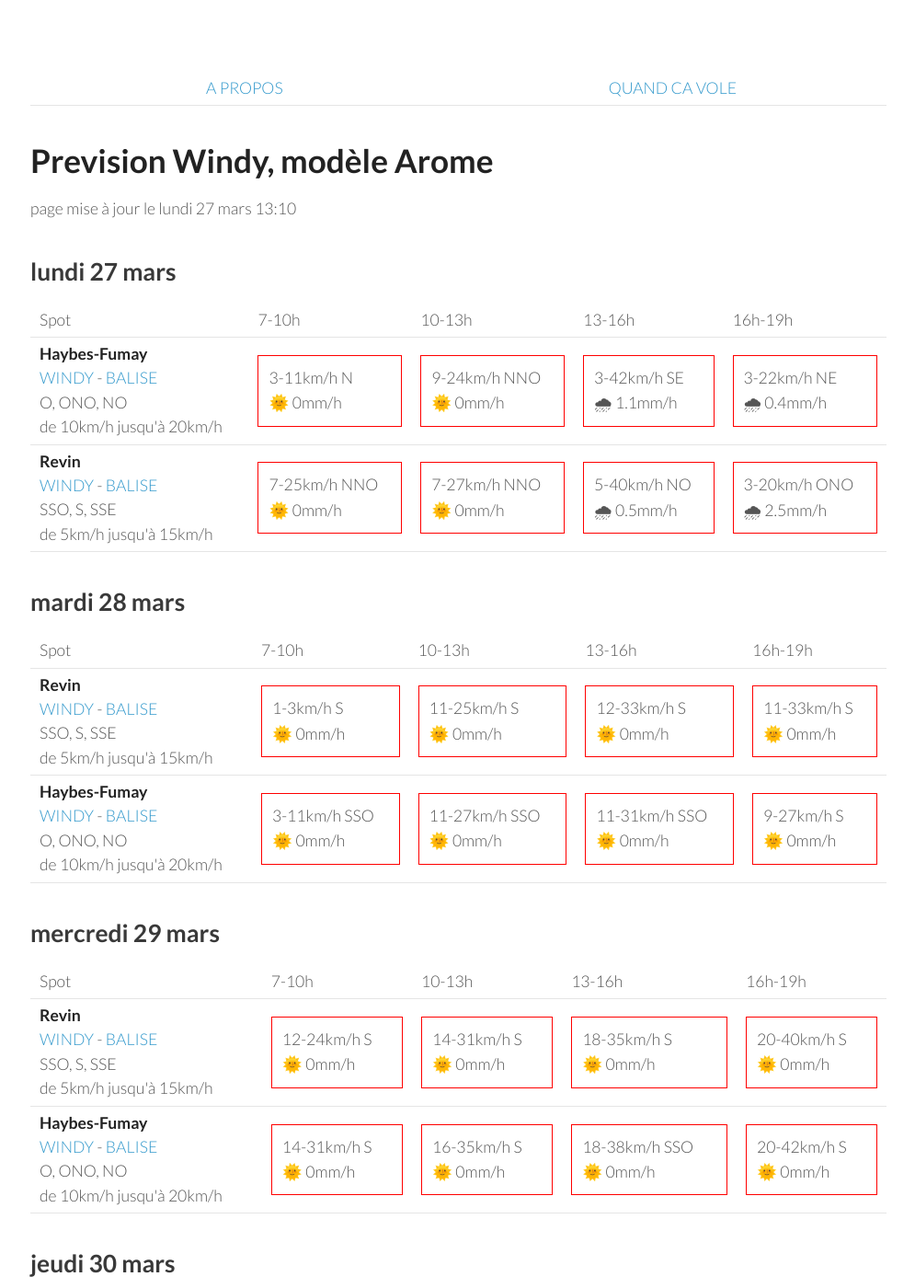
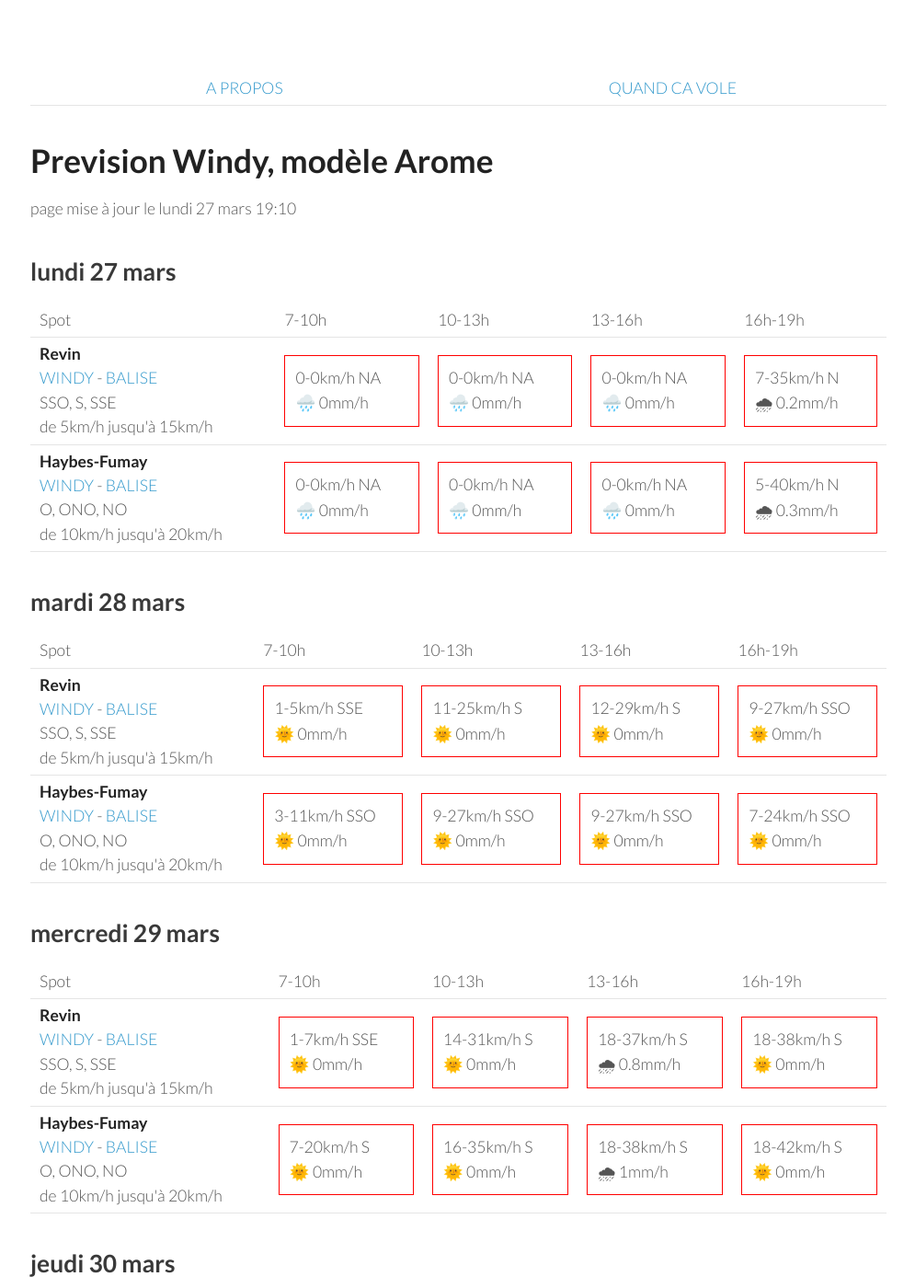
Before and after one commit to parapente-dans-le-nord/parapente-dans-le-nord.github.io, a Jekyll site: the page built from ardennes.markdown, in a window 1280 px wide and 1400 px high. Shown: the whole window at 92% size, without its empty margins (25-1020 px from the left). Built offline with Jekyll 4.4.1, drawn with Linux system fonts in a browser that asks for light colours; some of the changed text lies outside the part shown.

Commit message:
update index.markdown

```diff
--- a/ardennes.markdown
+++ b/ardennes.markdown
@@ -7,7 +7,7 @@ title:  "Tous les spots"
 {: .links}
 
 # Prevision Windy, modèle Arome
-page mise à jour le lundi 27 mars 13:10
+page mise à jour le lundi 27 mars 19:10
 
 ## lundi 27 mars
 
@@ -22,23 +22,21 @@ page mise à jour le lundi 27 mars 13:10
       <td>16h-19h</td>
     </tr>
 <tr>
-        <td><strong>Haybes-Fumay</strong><br><a href="https://windy.com/49.998/4.715?49.913,4.738,10">WINDY</a> - <span class=""><a href="http://www.balisemeteo.com/balise.php?idBalise=104">BALISE</a> </span><br> <span class="vent-favorable">O, ONO, NO</span><br><span class="force-vent">de 10km/h jusqu'à 20km/h</span> </td>
+        <td><strong>Revin</strong><br><a href="https://windy.com/49.948/4.625?49.543,4.625,8">WINDY</a> - <span class=""><a href="http://www.balisemeteo.com/balise.php?idBalise=5019">BALISE</a> </span><br> <span class="vent-favorable">SSO, S, SSE</span><br><span class="force-vent">de 5km/h jusqu'à 15km/h</span> </td>
 
-            <td><div class="not-flyable"><p>3-11km/h N</p><p>🌞 0mm/h</p></div></td>
-            <td><div class="not-flyable"><p>9-24km/h NNO</p><p>🌞 0mm/h</p></div></td>
-            <td><div class="not-flyable"><p>3-42km/h SE</p><p>🌧 1.1mm/h</p></div></td>
-            <td><div class="not-flyable"><p>3-22km/h NE</p><p>🌧 0.4mm/h</p></div></td>
-
+            <td><div class="not-flyable"><p>0-0km/h NA</p><p>🌧️ 0mm/h</p></div></td>
+            <td><div class="not-flyable"><p>0-0km/h NA</p><p>🌧️ 0mm/h</p></div></td>
+            <td><div class="not-flyable"><p>0-0km/h NA</p><p>🌧️ 0mm/h</p></div></td>
+            <td><div class="not-flyable"><p>7-35km/h N</p><p>🌧 0.2mm/h</p></div></td>
 
     </tr>
 <tr>
-        <td><strong>Revin</strong><br><a href="https://windy.com/49.948/4.625?49.543,4.625,8">WINDY</a> - <span class=""><a href="http://www.balisemeteo.com/balise.php?idBalise=5019">BALISE</a> </span><br> <span class="vent-favorable">SSO, S, SSE</span><br><span class="force-vent">de 5km/h jusqu'à 15km/h</span> </td>
+        <td><strong>Haybes-Fumay</strong><br><a href="https://windy.com/49.998/4.715?49.913,4.738,10">WINDY</a> - <span class=""><a href="http://www.balisemeteo.com/balise.php?idBalise=104">BALISE</a> </span><br> <span class="vent-favorable">O, ONO, NO</span><br><span class="force-vent">de 10km/h jusqu'à 20km/h</span> </td>
 
-            <td><div class="not-flyable"><p>7-25km/h NNO</p><p>🌞 0mm/h</p></div></td>
-            <td><div class="not-flyable"><p>7-27km/h NNO</p><p>🌞 0mm/h</p></div></td>
-            <td><div class="not-flyable"><p>5-40km/h NO</p><p>🌧 0.5mm/h</p></div></td>
-            <td><div class="not-flyable"><p>3-20km/h ONO</p><p>🌧 2.5mm/h</p></div></td>
-
+            <td><div class="not-flyable"><p>0-0km/h NA</p><p>🌧️ 0mm/h</p></div></td>
+            <td><div class="not-flyable"><p>0-0km/h NA</p><p>🌧️ 0mm/h</p></div></td>
+            <td><div class="not-flyable"><p>0-0km/h NA</p><p>🌧️ 0mm/h</p></div></td>
+            <td><div class="not-flyable"><p>5-40km/h N</p><p>🌧 0.3mm/h</p></div></td>
 
     </tr>
 
@@ -60,10 +58,10 @@ page mise à jour le lundi 27 mars 13:10
 <tr>
         <td><strong>Revin</strong><br><a href="https://windy.com/49.948/4.625?49.543,4.625,8">WINDY</a> - <span class=""><a href="http://www.balisemeteo.com/balise.php?idBalise=5019">BALISE</a> </span><br> <span class="vent-favorable">SSO, S, SSE</span><br><span class="force-vent">de 5km/h jusqu'à 15km/h</span> </td>
 
-            <td><div class="not-flyable"><p>1-3km/h S</p><p>🌞 0mm/h</p></div></td>
+            <td><div class="not-flyable"><p>1-5km/h SSE</p><p>🌞 0mm/h</p></div></td>
             <td><div class="not-flyable"><p>11-25km/h S</p><p>🌞 0mm/h</p></div></td>
-            <td><div class="not-flyable"><p>12-33km/h S</p><p>🌞 0mm/h</p></div></td>
-            <td><div class="not-flyable"><p>11-33km/h S</p><p>🌞 0mm/h</p></div></td>
+            <td><div class="not-flyable"><p>12-29km/h S</p><p>🌞 0mm/h</p></div></td>
+            <td><div class="not-flyable"><p>9-27km/h SSO</p><p>🌞 0mm/h</p></div></td>
 
 
     </tr>
@@ -71,9 +69,9 @@ page mise à jour le lundi 27 mars 13:10
         <td><strong>Haybes-Fumay</strong><br><a href="https://windy.com/49.998/4.715?49.913,4.738,10">WINDY</a> - <span class=""><a href="http://www.balisemeteo.com/balise.php?idBalise=104">BALISE</a> </span><br> <span class="vent-favorable">O, ONO, NO</span><br><span class="force-vent">de 10km/h jusqu'à 20km/h</span> </td>
 
             <td><div class="not-flyable"><p>3-11km/h SSO</p><p>🌞 0mm/h</p></div></td>
-            <td><div class="not-flyable"><p>11-27km/h SSO</p><p>🌞 0mm/h</p></div></td>
-            <td><div class="not-flyable"><p>11-31km/h SSO</p><p>🌞 0mm/h</p></div></td>
-            <td><div class="not-flyable"><p>9-27km/h S</p><p>🌞 0mm/h</p></div></td>
+            <td><div class="not-flyable"><p>9-27km/h SSO</p><p>🌞 0mm/h</p></div></td>
+            <td><div class="not-flyable"><p>9-27km/h SSO</p><p>🌞 0mm/h</p></div></td>
+            <td><div class="not-flyable"><p>7-24km/h SSO</p><p>🌞 0mm/h</p></div></td>
 
 
     </tr>
@@ -96,20 +94,20 @@ page mise à jour le lundi 27 mars 13:10
 <tr>
         <td><strong>Revin</strong><br><a href="https://windy.com/49.948/4.625?49.543,4.625,8">WINDY</a> - <span class=""><a href="http://www.balisemeteo.com/balise.php?idBalise=5019">BALISE</a> </span><br> <span class="vent-favorable">SSO, S, SSE</span><br><span class="force-vent">de 5km/h jusqu'à 15km/h</span> </td>
 
-            <td><div class="not-flyable"><p>12-24km/h S</p><p>🌞 0mm/h</p></div></td>
+            <td><div class="not-flyable"><p>1-7km/h SSE</p><p>🌞 0mm/h</p></div></td>
             <td><div class="not-flyable"><p>14-31km/h S</p><p>🌞 0mm/h</p></div></td>
-            <td><div class="not-flyable"><p>18-35km/h S</p><p>🌞 0mm/h</p></div></td>
-            <td><div class="not-flyable"><p>20-40km/h S</p><p>🌞 0mm/h</p></div></td>
+            <td><div class="not-flyable"><p>18-37km/h S</p><p>🌧 0.8mm/h</p></div></td>
+            <td><div class="not-flyable"><p>18-38km/h S</p><p>🌞 0mm/h</p></div></td>
 
 
     </tr>
 <tr>
         <td><strong>Haybes-Fumay</strong><br><a href="https://windy.com/49.998/4.715?49.913,4.738,10">WINDY</a> - <span class=""><a href="http://www.balisemeteo.com/balise.php?idBalise=104">BALISE</a> </span><br> <span class="vent-favorable">O, ONO, NO</span><br><span class="force-vent">de 10km/h jusqu'à 20km/h</span> </td>
 
-            <td><div class="not-flyable"><p>14-31km/h S</p><p>🌞 0mm/h</p></div></td>
+            <td><div class="not-flyable"><p>7-20km/h S</p><p>🌞 0mm/h</p></div></td>
             <td><div class="not-flyable"><p>16-35km/h S</p><p>🌞 0mm/h</p></div></td>
-            <td><div class="not-flyable"><p>18-38km/h SSO</p><p>🌞 0mm/h</p></div></td>
-            <td><div class="not-flyable"><p>20-42km/h S</p><p>🌞 0mm/h</p></div></td>
+            <td><div class="not-flyable"><p>18-38km/h S</p><p>🌧 1mm/h</p></div></td>
+            <td><div class="not-flyable"><p>18-42km/h S</p><p>🌞 0mm/h</p></div></td>
 
 
     </tr>
@@ -132,20 +130,20 @@ page mise à jour le lundi 27 mars 13:10
 <tr>
         <td><strong>Revin</strong><br><a href="https://windy.com/49.948/4.625?49.543,4.625,8">WINDY</a> - <span class=""><a href="http://www.balisemeteo.com/balise.php?idBalise=5019">BALISE</a> </span><br> <span class="vent-favorable">SSO, S, SSE</span><br><span class="force-vent">de 5km/h jusqu'à 15km/h</span> </td>
 
-            <td><div class="not-flyable"><p>20-42km/h SO</p><p>🌞 0mm/h</p></div></td>
-            <td><div class="not-flyable"><p>24-51km/h SO</p><p>🌧 1mm/h</p></div></td>
-            <td><div class="not-flyable"><p>25-57km/h OSO</p><p>🌧 0.4mm/h</p></div></td>
-            <td><div class="not-flyable"><p>18-55km/h SO</p><p>🌧 3.9mm/h</p></div></td>
+            <td><div class="not-flyable"><p>22-40km/h SO</p><p>🌧 0.2mm/h</p></div></td>
+            <td><div class="not-flyable"><p>24-51km/h SO</p><p>🌧 1.1mm/h</p></div></td>
+            <td><div class="not-flyable"><p>24-53km/h OSO</p><p>🌧 1.9mm/h</p></div></td>
+            <td><div class="not-flyable"><p>25-57km/h OSO</p><p>🌧 4.6mm/h</p></div></td>
 
 
     </tr>
 <tr>
         <td><strong>Haybes-Fumay</strong><br><a href="https://windy.com/49.998/4.715?49.913,4.738,10">WINDY</a> - <span class=""><a href="http://www.balisemeteo.com/balise.php?idBalise=104">BALISE</a> </span><br> <span class="vent-favorable">O, ONO, NO</span><br><span class="force-vent">de 10km/h jusqu'à 20km/h</span> </td>
 
-            <td><div class="not-flyable"><p>20-46km/h SO</p><p>🌞 0mm/h</p></div></td>
-            <td><div class="not-flyable"><p>25-51km/h SO</p><p>🌧 0.5mm/h</p></div></td>
-            <td><div class="not-flyable"><p>25-57km/h OSO</p><p>🌧 0.4mm/h</p></div></td>
-            <td><div class="not-flyable"><p>20-57km/h SO</p><p>🌧 3.3mm/h</p></div></td>
+            <td><div class="not-flyable"><p>22-42km/h SO</p><p>🌞 0mm/h</p></div></td>
+            <td><div class="not-flyable"><p>24-53km/h SO</p><p>🌧 1mm/h</p></div></td>
+            <td><div class="not-flyable"><p>22-55km/h SO</p><p>🌧 4.2mm/h</p></div></td>
+            <td><div class="not-flyable"><p>25-57km/h OSO</p><p>🌧 4mm/h</p></div></td>
 
 
     </tr>
```
